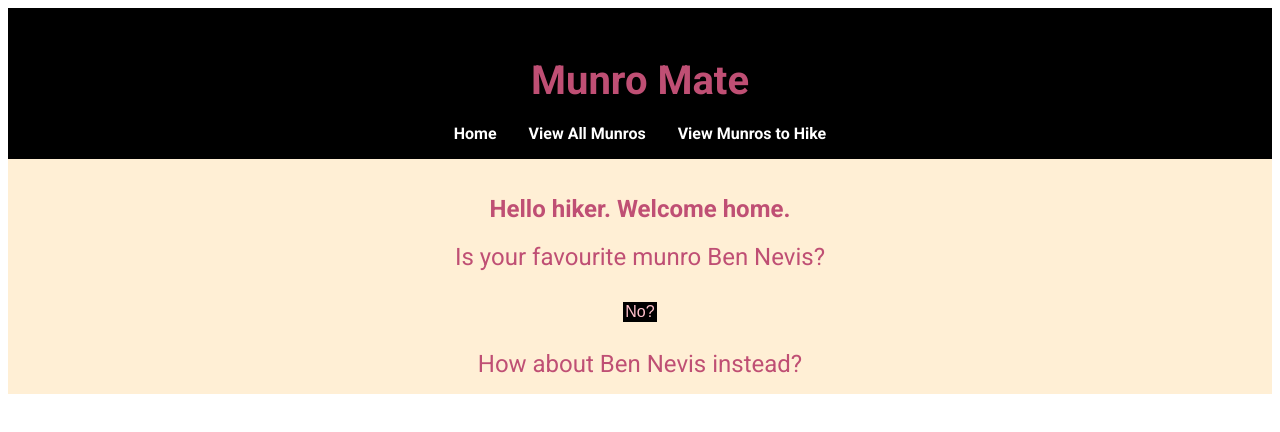
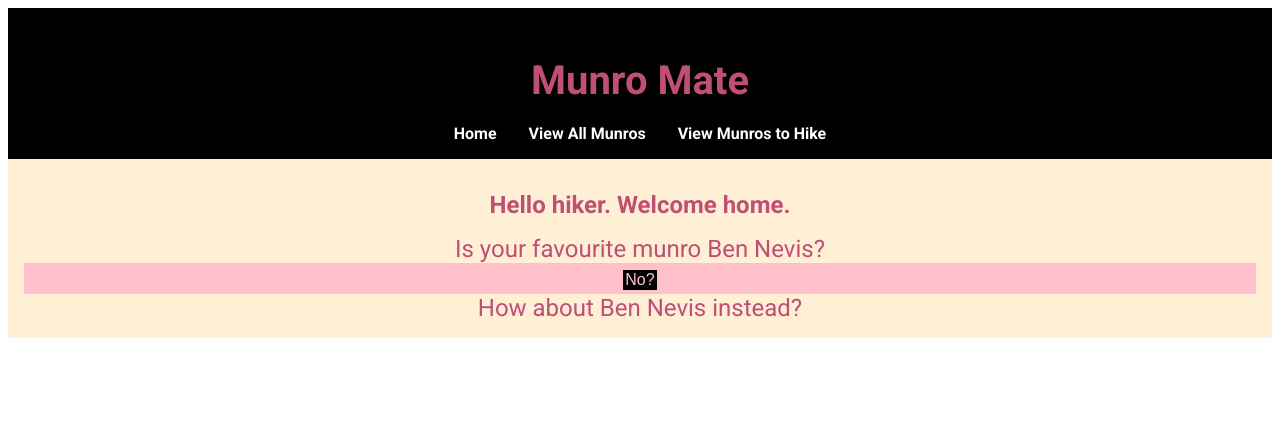
Before and after one commit to sarahvii/munromate, a React (Vite) app: page / in a window 1280 px wide. Shown: the top 432 px of the page. Built offline with nearby package versions, Linux system fonts and the light colour scheme.

Commit message:
extracted random munro component

```diff
--- a/src/components/Content/Home.jsx
+++ b/src/components/Content/Home.jsx
@@ -2,33 +2,15 @@ import { useState, useEffect } from "react";
 import styled from "styled-components";
 import Button from "../Button/button";
 import Greeting from "./Greeting";
+import RandomMunro from "./RandomMunro";
 
 
 const Home = ({name, munros}) => {
 
-    const [randomMunro, setRandomMunro] = useState('')
-
-    useEffect(() => {
-        setRandomMunro(randomMunroSelector());
-      }, []);
-
-    const randomMunroSelector = () => {
-        const randomIndex = Math.floor(Math.random() * munros.length)
-        return munros[randomIndex].name
-    }
-
-    const handleButtonClick = () => {
-        console.log("button clicked")
-        setRandomMunro(randomMunroSelector)
-    }
-
     return (
         <Wrapper>
             <Greeting name={name}/>
-            <Paragraph>Is your favourite munro {randomMunro}?
-                <p><Button label="No?" onClick={handleButtonClick} /></p>
-            </Paragraph>
-            {randomMunro && <Paragraph>How about {randomMunro} instead?</Paragraph>}
+            <RandomMunro munros={munros}/>
         </Wrapper>
 
     )
@@ -39,11 +21,7 @@ const Home = ({name, munros}) => {
 export default Home;
 
 
-const Paragraph = styled.div`
-    font-size: 1.5em;
-    text-align: center;
-    color: #BF4F74;
-    `
-const Wrapper = styled.section`
+
+const Wrapper = styled.div`
     padding: 1em;
     background: papayawhip`
--- /dev/null
+++ b/src/components/Content/RandomMunro.jsx
@@ -0,0 +1,41 @@
+import styled from "styled-components";
+import Button from "../Button/button";
+import { useState, useEffect } from "react";
+
+const RandomMunro = ({ munros }) => {
+  const [randomMunro, setRandomMunro] = useState("");
+
+  useEffect(() => {
+    setRandomMunro(randomMunroSelector());
+  }, []);
+
+  const randomMunroSelector = () => {
+    const randomIndex = Math.floor(Math.random() * munros.length);
+    return munros[randomIndex].name;
+  };
+
+  const handleButtonClick = () => {
+    setRandomMunro(randomMunroSelector);
+  };
+
+  return (
+    <>
+      <Paragraph>Is your favourite munro {randomMunro}?
+        <ButtonSection>
+            <Button label="No?" onClick={handleButtonClick} />
+        </ButtonSection>
+      </Paragraph>
+      {randomMunro && <Paragraph>How about {randomMunro} instead?</Paragraph>}
+    </>
+  );
+};
+
+export default RandomMunro;
+
+const Paragraph = styled.div`
+    font-size: 1.5em;
+    text-align: center;
+    color: #BF4F74;
+    `
+const ButtonSection = styled.div`
+    background-color: pink`;
```
